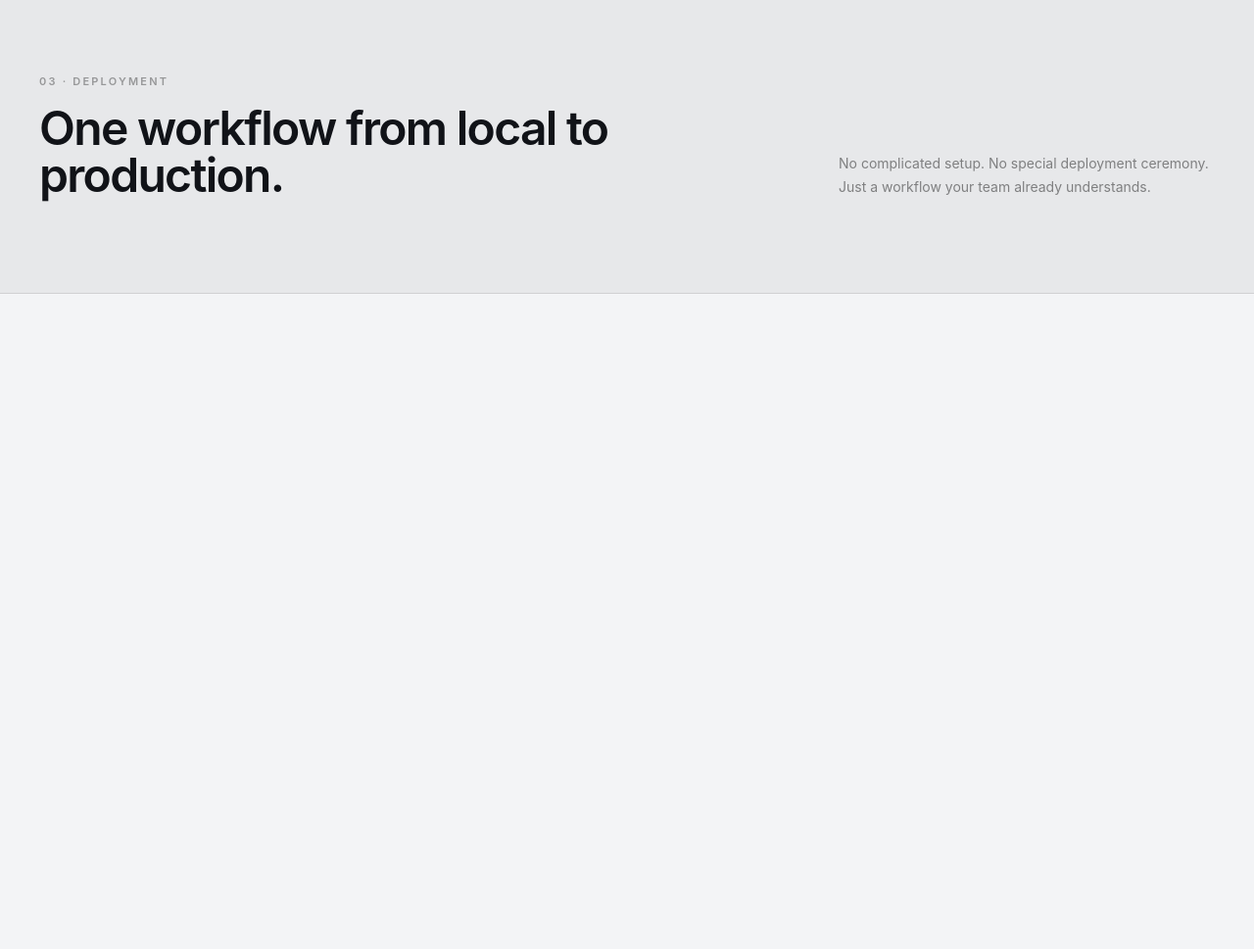
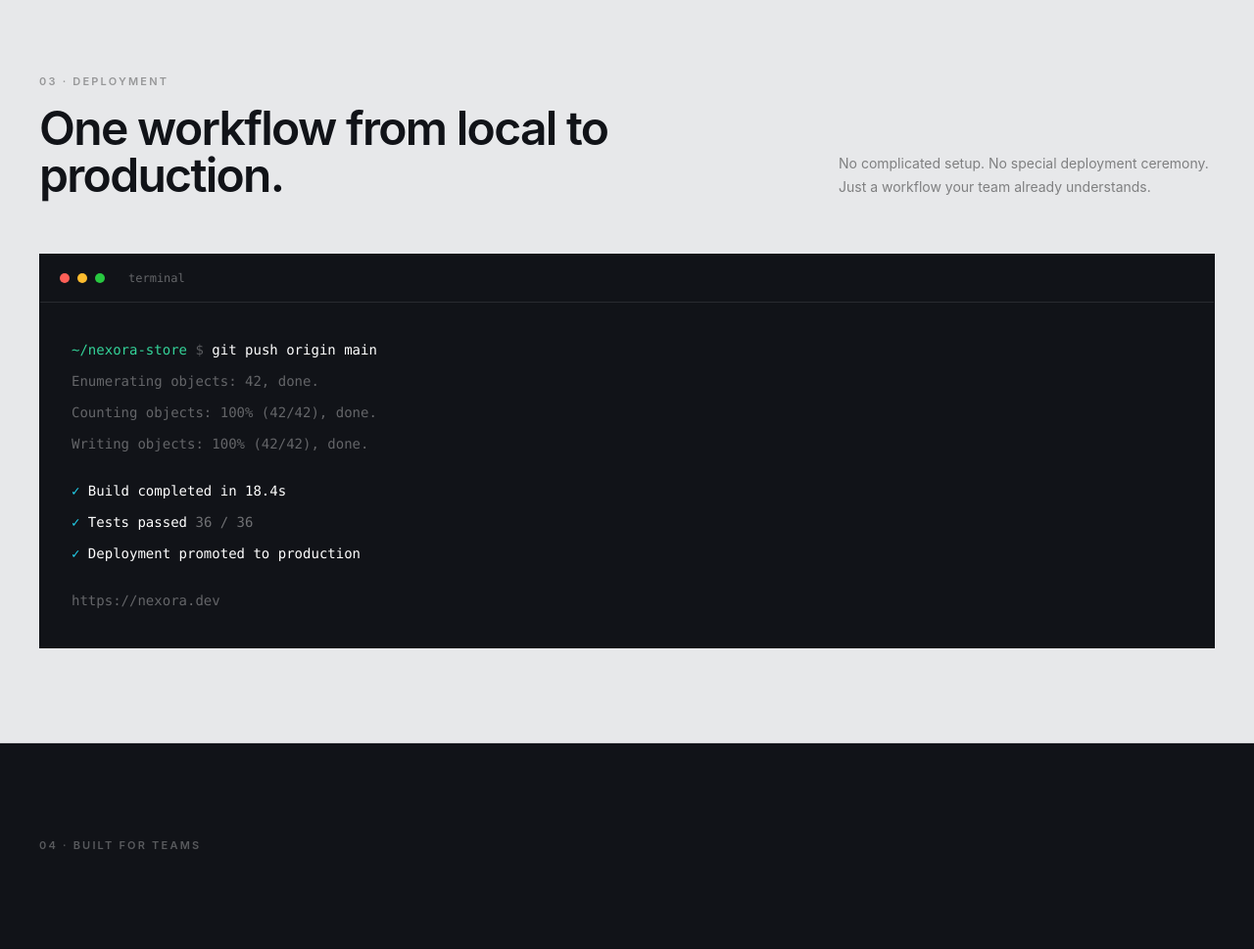
Before and after one commit to itzmitto/Moooore-digital-index.html-en-tailwind-oefenwebsite-, a plain HTML site: page codes/1/index.html in a window 1280 px wide. Shown: the part 1655-2624 px from the top of the page at 98% size. Before the commit the page ends 1955 px from the top, so only its background shows below. Drawn offline with nearby package versions, Linux system fonts and the light colour scheme.

Commit message:
Add deployment section with terminal output to landing page

```diff
--- a/codes/1/index.html
+++ b/codes/1/index.html
@@ -227,3 +227,32 @@
             <div class="max-w-sm text-sm leading-6 text-black/45">
               No complicated setup. No special deployment ceremony. Just a workflow your team already understands.
             </div>
+          </div>
+          <div class="mt-14 overflow-hidden border border-black/10 bg-[#111318] text-white">
+            <div class="flex items-center gap-2 border-b border-white/10 px-5 py-4">
+              <span class="h-2.5 w-2.5 rounded-full bg-[#ff5f57]"></span>
+              <span class="h-2.5 w-2.5 rounded-full bg-[#febc2e]"></span>
+              <span class="h-2.5 w-2.5 rounded-full bg-[#28c840]"></span>
+              <span class="ml-4 font-mono text-xs text-white/35">terminal</span>
+            </div>
+            <div class="overflow-x-auto p-6 font-mono text-sm leading-8 sm:p-8">
+              <div><span class="text-emerald-400">~/nexora-store</span> <span class="text-white/30">$</span> git push origin main</div>
+              <div class="text-white/35">Enumerating objects: 42, done.</div>
+              <div class="text-white/35">Counting objects: 100% (42/42), done.</div>
+              <div class="text-white/35">Writing objects: 100% (42/42), done.</div>
+              <div class="mt-4"><span class="text-cyan-400">✓</span> Build completed in <span class="text-white">18.4s</span></div>
+              <div><span class="text-cyan-400">✓</span> Tests passed <span class="text-white/40">36 / 36</span></div>
+              <div><span class="text-cyan-400">✓</span> Deployment promoted to <span class="text-white">production</span></div>
+              <div class="mt-4 text-white/35">https://nexora.dev</div>
+            </div>
+          </div>
+        </div>
+      </section>
+      <section class="border-b border-black/10 bg-[#111318] text-white">
+        <div class="mx-auto max-w-[1400px] px-6 py-24 lg:px-10">
+          <div class="grid gap-12 lg:grid-cols-[0.9fr_1.1fr]">
+            <div>
+              <div class="text-[11px] font-semibold uppercase tracking-[0.2em] text-white/30">
+                04 · Built for teams
+              </div>
+              <h2 class="mt-4 max-w-lg text-4xl
```
